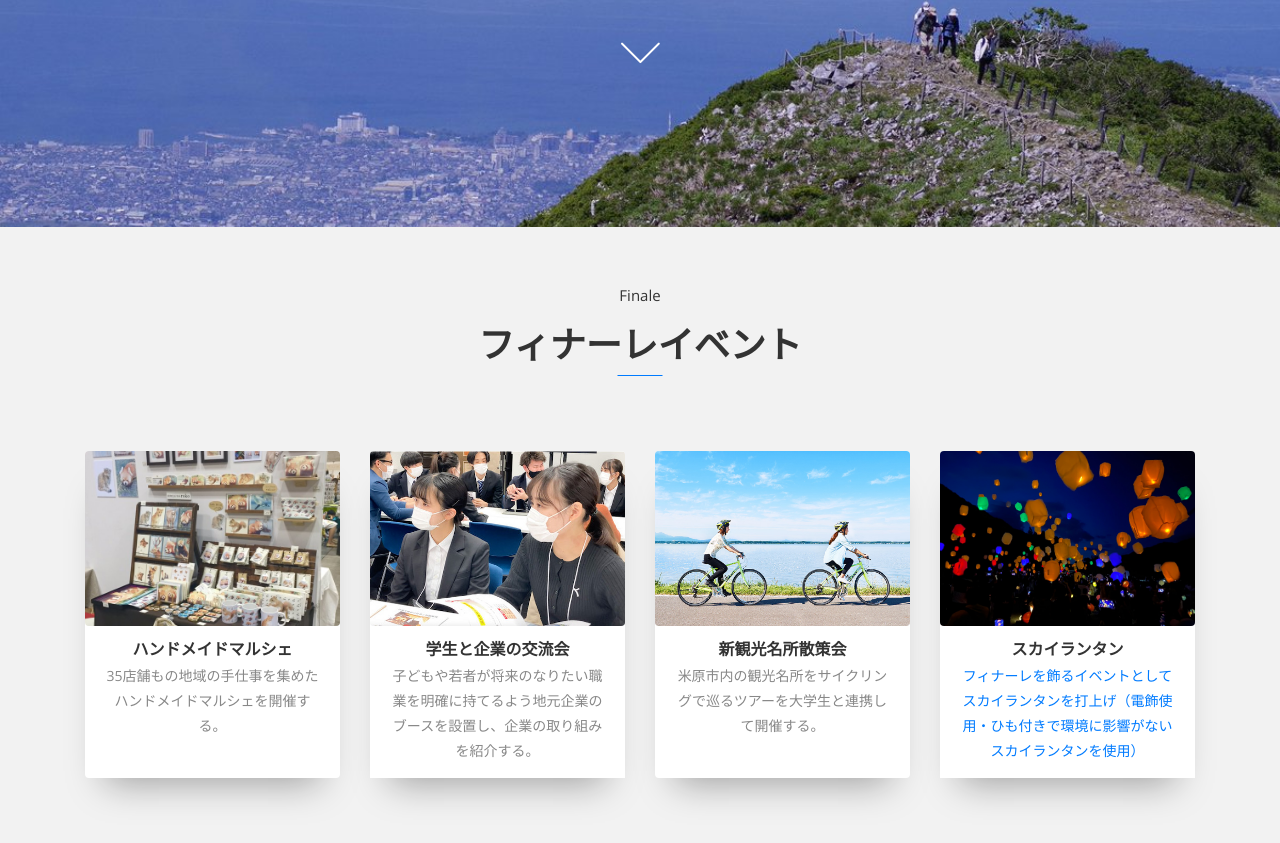
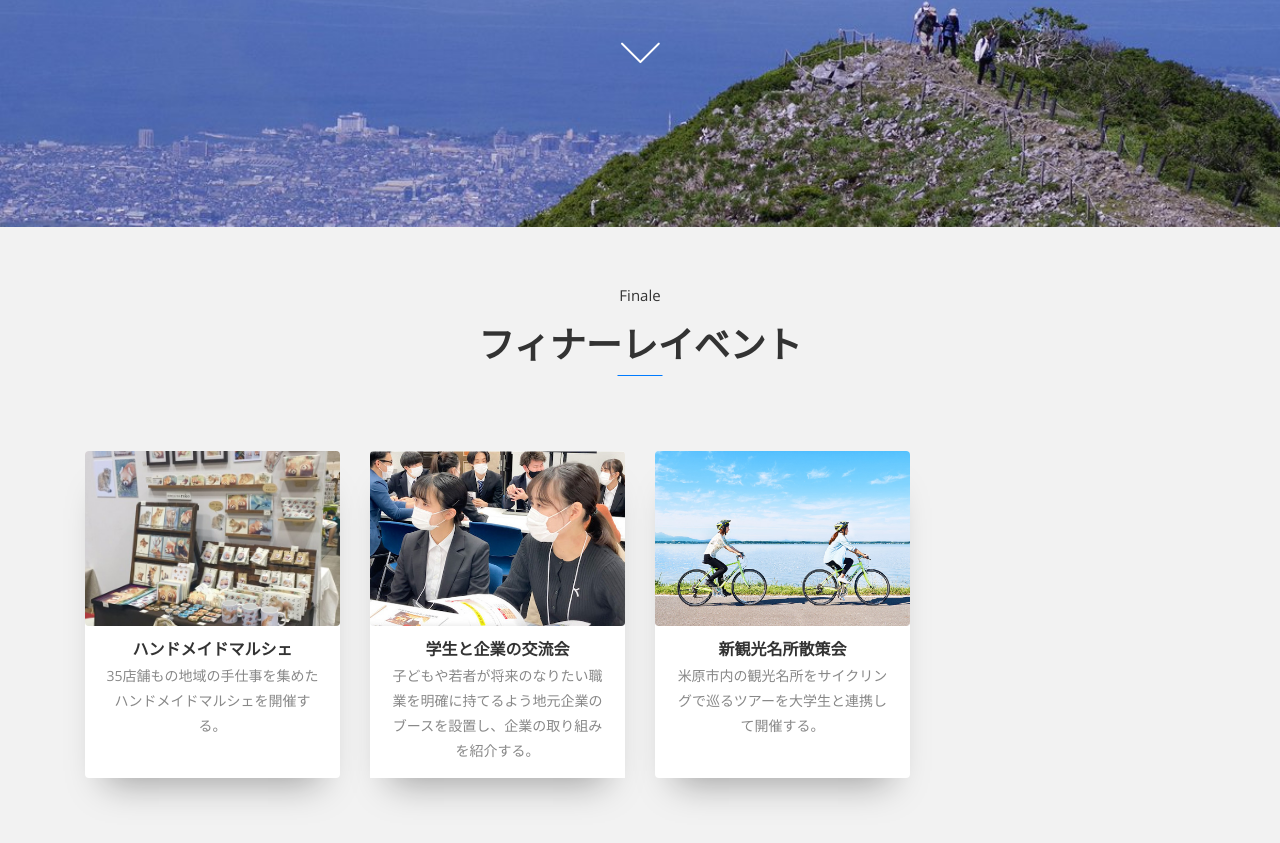
Before and after one commit to shin3-11/maibara, a plain HTML site: page part_4.html in a window 1280 px wide. Shown: the part 304-1147 px from the top of the page. Drawn offline with nearby package versions, Linux system fonts and the light colour scheme; some packages are replaced by stand-ins of ours; files whose address does not match are found by name.

Commit message:
delete_sky

```diff
--- a/part_4.html
+++ b/part_4.html
@@ -210,8 +210,7 @@
           </div>
           <!-- Team Item Ends -->
         </div>
-        <div class="col-sm-6 col-md-6 col-lg-3" style="display: flex;">
-          <!-- Team Item Starts -->
+        <!-- <div class="col-sm-6 col-md-6 col-lg-3" style="display: flex;">
           <div class="team-item text-center" style="background: white;">
             <div class="team-img">
               <img class="img-fluid" src="assets/img/p4_5.jpg" alt=""
@@ -227,8 +226,7 @@
                   フィナーレを飾るイベントとしてスカイランタンを打上げ（電飾使用・ひも付きで環境に影響がないスカイランタンを使用）</a></p>
             </div>
           </div>
-          <!-- Team Item Ends -->
-        </div>
+        </div> -->
       </div>
     </div>
   </section>
```
